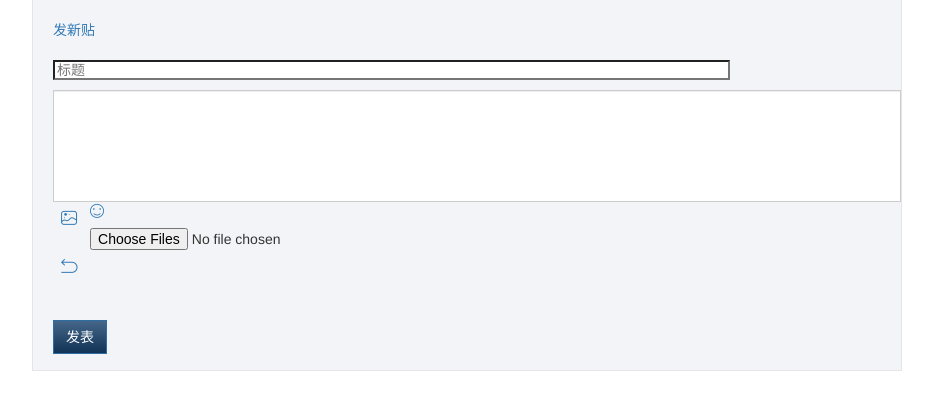
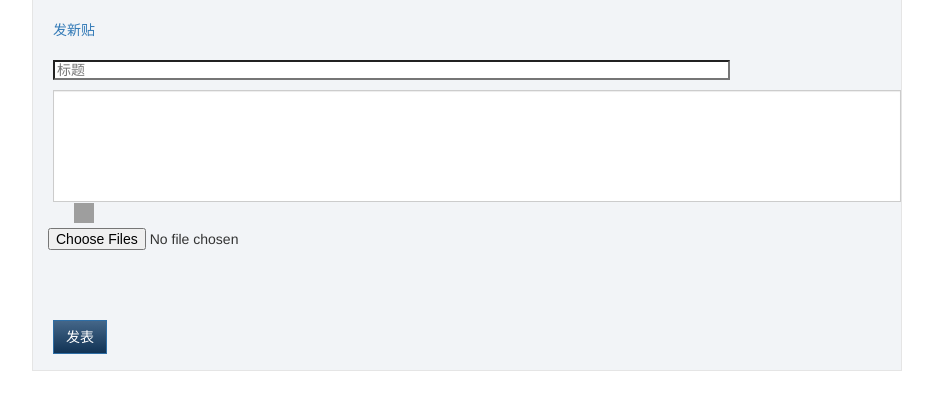
Before and after one commit to liangxinxin/social, a Flask app: template templates/bak/community.html in a window 1280 px wide. Shown: the part 251-661 px from the top of the page, without its empty margins (173-1106 px from the left). Run offline with Flask 2, Linux system fonts and the light colour scheme; the template is opened without the code that fills it, so the values that code supplies are empty; parts of the project's set-up code (start-up, migrations or seed data) failed here and were passed over; some libraries are stand-ins or nearby versions; some web fonts are replaced; grey boxes are pictures that could not be loaded.

Commit message:
样式调整

```diff
--- a/templates/input.html
+++ b/templates/input.html
@@ -11,7 +11,6 @@
     <link rel="shortcut icon" href="http://mindmup.s3.amazonaws.com/lib/img/favicon.ico">
     <link href="lib/bootstrap/wysiwyg/external/google-code-prettify/prettify.css" rel="stylesheet">
     <link href="lib/css/qq.face.css" rel="stylesheet">
-    <link rel="stylesheet" href="../stylesheets/iconfont.css"/>
     <script src="lib/bootstrap/wysiwyg/external/jquery.hotkeys.js"></script>
     <script src="lib/bootstrap/wysiwyg/external/google-code-prettify/prettify.js"></script>
     <link href="lib/bootstrap/wysiwyg/index.css" rel="stylesheet">
@@ -25,8 +24,8 @@
      </div>
      <div class="btn-toolbar" style="margin-bottom:0;" data-role="editor-toolbar" data-target="#editor">
     <div class="">
-        <a class="btn_emotion" ><span class="emotion"><i class="icon-face"></i></span></a>
-         <a class="btn" style="position:relative;"  title="Insert picture (or just drag & drop)" id="pictureBtn"><i class="icon-img"></i></a>
+        <a class="btn_emotion" ><span class="emotion"><img style="width:20px;height:20px;" src="http://jinrongdao.com:6100/images/smile.png"></span></a>
+         <a class="btn" style="position:relative;"  title="Insert picture (or just drag & drop)" id="pictureBtn"><i class="icon-picture"></i></a>
         <input type="file"  accept="images/*" id="descripitionImg"  data-target="#pictureBtn" data-edit="insertImage" multiple
           class="input-hide" >
         <a class="btn" data-edit="undo" title="Undo (Ctrl/Cmd+Z)"><i class="icon-undo"></i></a>
```
